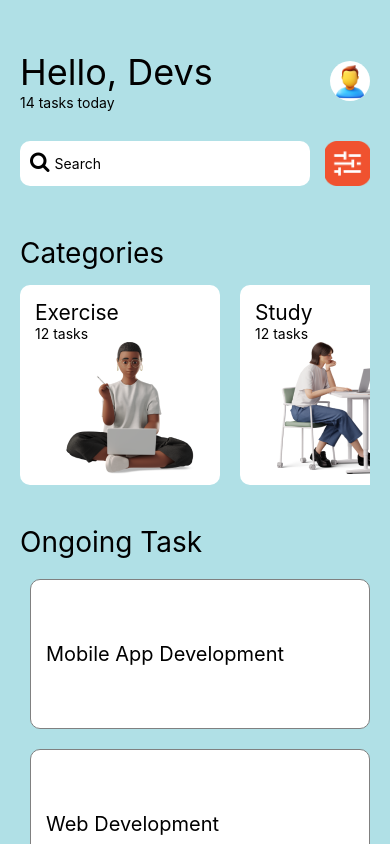
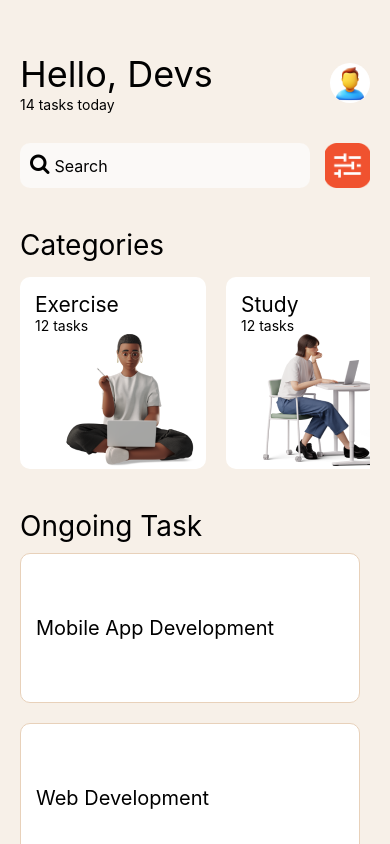
Before and after one commit to nanagyanfosu/rn-assignment3-11303292, a React Native app in the folder my-app2/: screen / in a window 390 px wide. Built offline with nearby package versions, Linux system fonts and the light colour scheme.

Commit message:
app done

```diff
--- a/my-app2/App.js
+++ b/my-app2/App.js
@@ -28,7 +28,7 @@ export default function App() {
       <View style={styles.content}>
 
         <View>
-          <Text style={{ fontSize: 28, paddingTop: 50 }}>Categories</Text>
+          <Text style={{ fontSize: 28, paddingTop: 40 }}>Categories</Text>
         </View>
 
         <View style={styles.generalContent}>
@@ -97,9 +97,10 @@ const screenWidth = Dimensions.get('window').width;
 
 const styles = StyleSheet.create({
   container: {
-    backgroundColor: 'powderblue',
+    backgroundColor: '#F7F0E8',
     flex: 1,
-    paddingTop: 50,
+    fontFamily: 'Lato',
+    paddingTop: 52,
     padding: 20,
   },
 
@@ -119,7 +120,7 @@ const styles = StyleSheet.create({
   searchSection: {
     flexDirection: 'row',
     justifyContent: 'flex-start',
-    backgroundColor: '#fff',
+    backgroundColor: '#FBF9F7',
     borderRadius: 10,
     height: 45,
     width: screenWidth - 100,
@@ -132,25 +133,27 @@ const styles = StyleSheet.create({
 
   input: {
     width: '100%',
+    fontSize: 16,
+    left: 10,
   },
 
   card: {
     backgroundColor: '#fff',
     borderRadius: 10,
-    height: 200,
-    width: 200,
+    height: 192,
+    width: 186,
     padding: 15,
     marginRight: 20,
 
   },
 
   task: {
-    margin: 10,
+    marginBottom: 20,
     height: 150,
     width: screenWidth - 50,
     borderRadius: 10,
     borderWidth: 1,
-    borderColor: 'gray',
+    borderColor: '#E8D1BA',
     padding: 15,
     alignItems: 'left',
     justifyContent: 'center',
```
